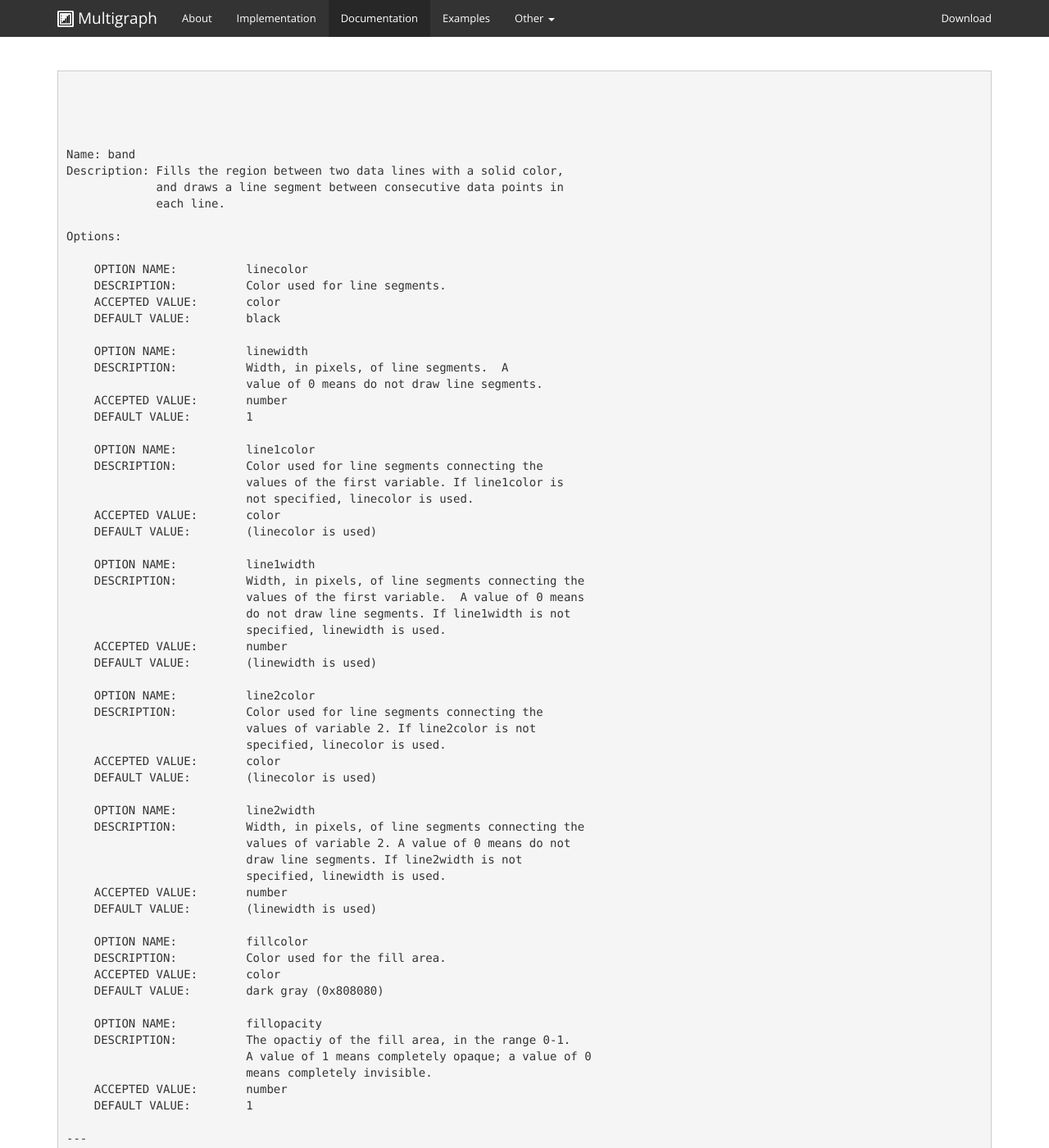
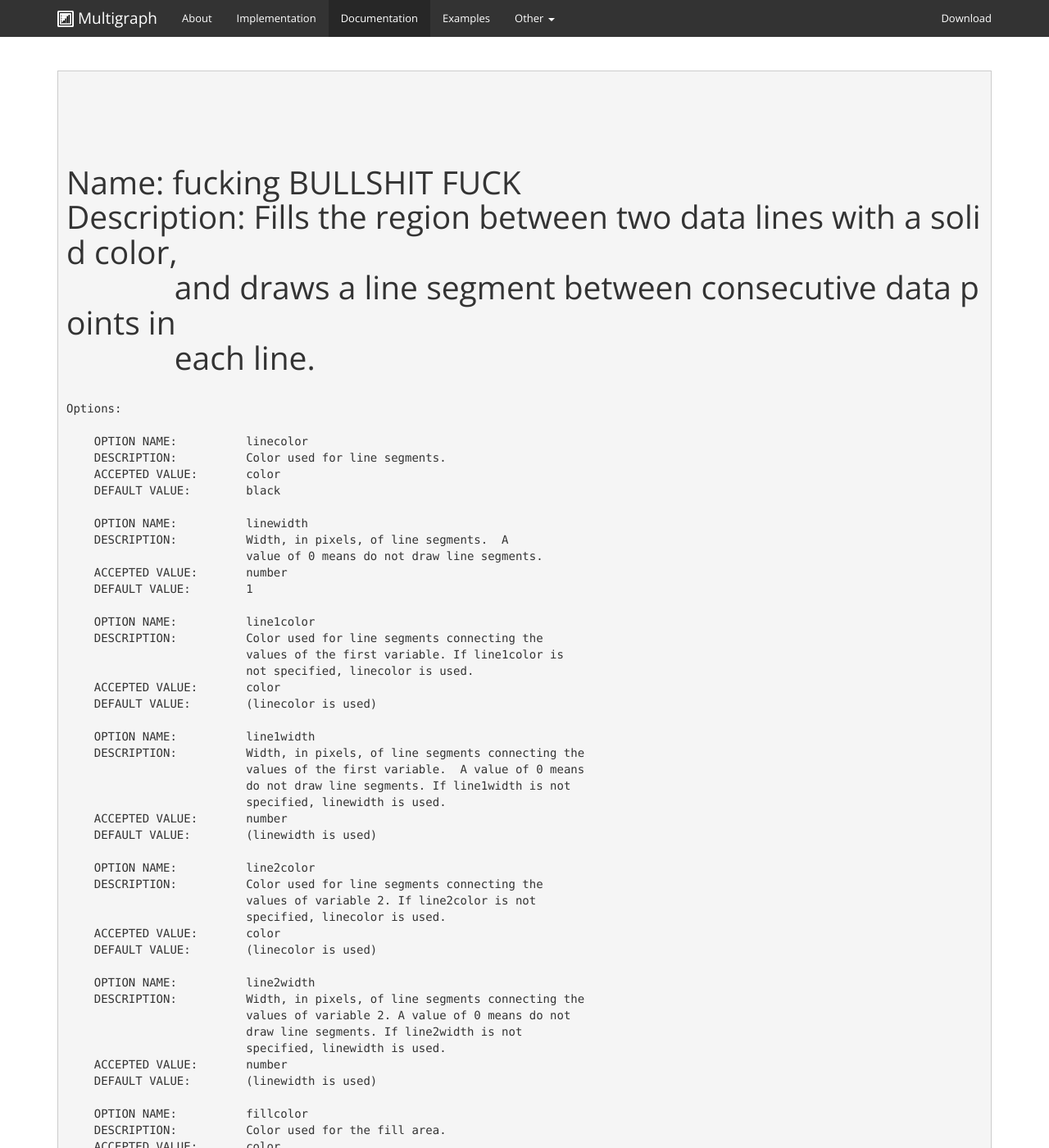
Before and after one commit to khunter3D/khunter3D.github.io, a Jekyll site: the page built from docs/renderers/index.html, in a window 1280 px wide and 1400 px high. Shown: the whole window at 82% size. Built offline with Jekyll 4.4.1, drawn with Linux system fonts in a browser that asks for light colours; nearby versions of some CDN libraries; Markdown is read by kramdown in place of the engine named in the settings; some of the changed text lies outside the part shown.

Commit message:
Update index.html

```diff
--- a/docs/renderers/index.html
+++ b/docs/renderers/index.html
@@ -8,8 +8,8 @@ docs: selected
 
       <pre>
 
-      <h1></h1>
-Name: band
+      <h1>
+Name: fucking BULLSHIT FUCK
 Description: Fills the region between two data lines with a solid color,
              and draws a line segment between consecutive data points in
              each line.
```
